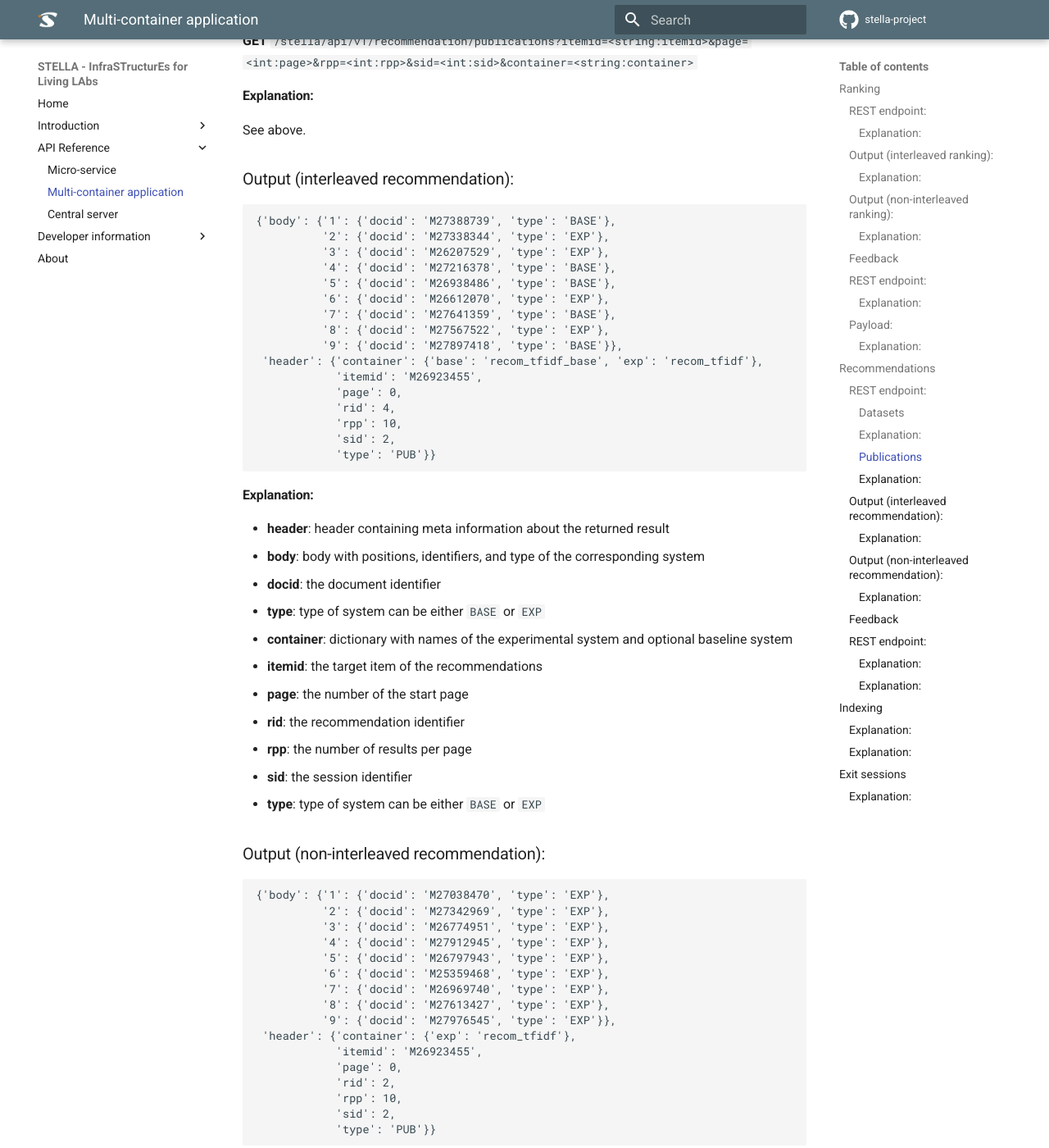
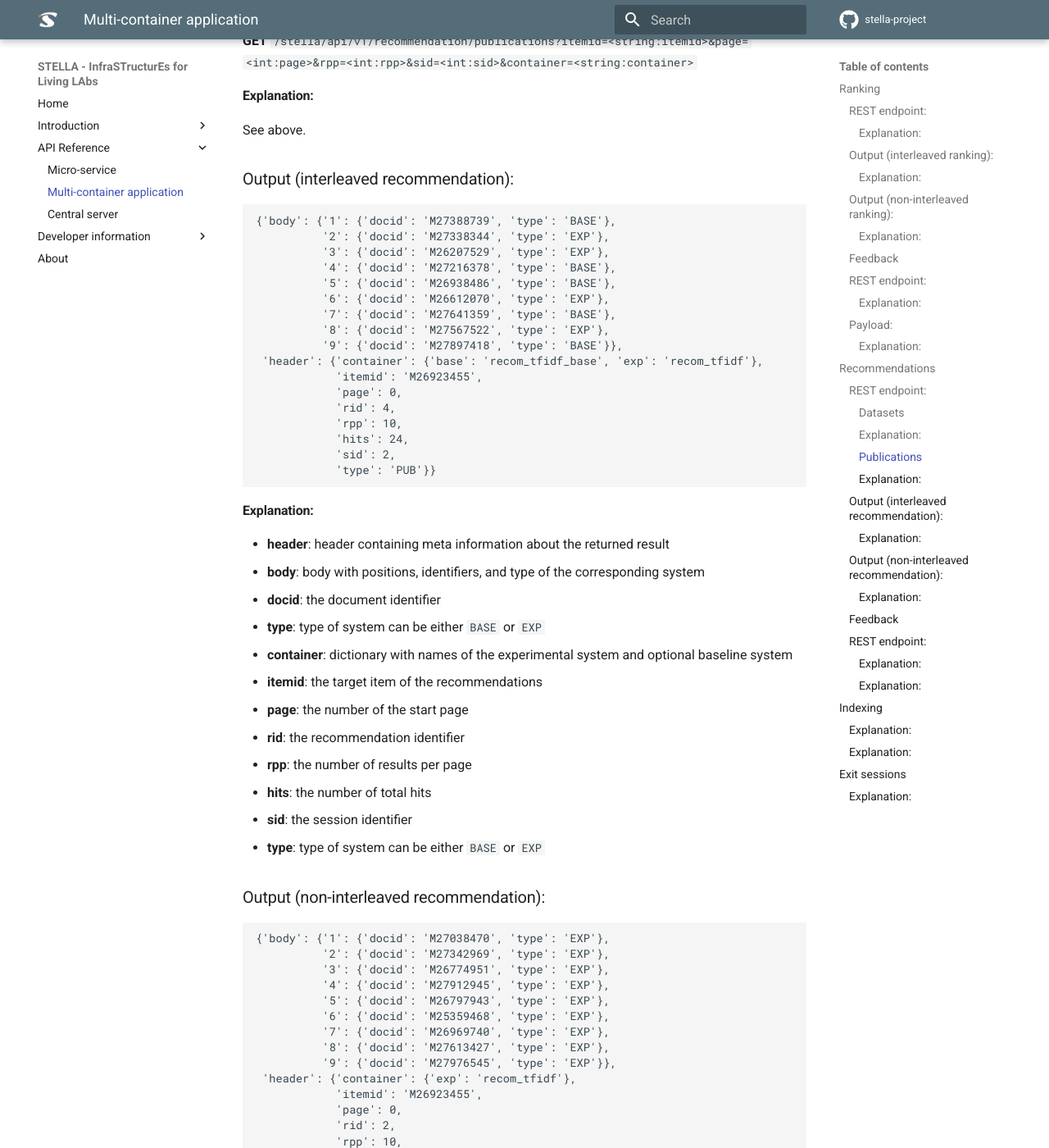
Before and after one commit to stella-project/stella-documentation, an MkDocs documentation site: the page built from docs/api-reference/mca.md, in a window 1280 px wide and 1400 px high, scrolled down 5086 px. Shown: the whole window at 82% size. Built offline with MkDocs 1.6.1 and Material for MkDocs 9.7.7, drawn with Linux system fonts in a browser that asks for light colours; some of the changed text lies outside the part shown.

Commit message:
Update mca.md

````diff
--- a/docs/api-reference/mca.md
+++ b/docs/api-reference/mca.md
@@ -236,6 +236,7 @@ See above.
             'page': 0,
             'rid': 4,
             'rpp': 10,
+            'hits': 24,
             'sid': 2,
             'type': 'PUB'}}
 ```
@@ -251,6 +252,7 @@ See above.
 - **page**: the number of the start page
 - **rid**: the recommendation identifier
 - **rpp**: the number of results per page
+- **hits**: the number of total hits
 - **sid**: the session identifier
 - **type**: type of system can be either `BASE` or `EXP`
 
@@ -271,6 +273,7 @@ See above.
             'page': 0,
             'rid': 2,
             'rpp': 10,
+            'hits': 11,
             'sid': 2,
             'type': 'PUB'}}
 ```
````
